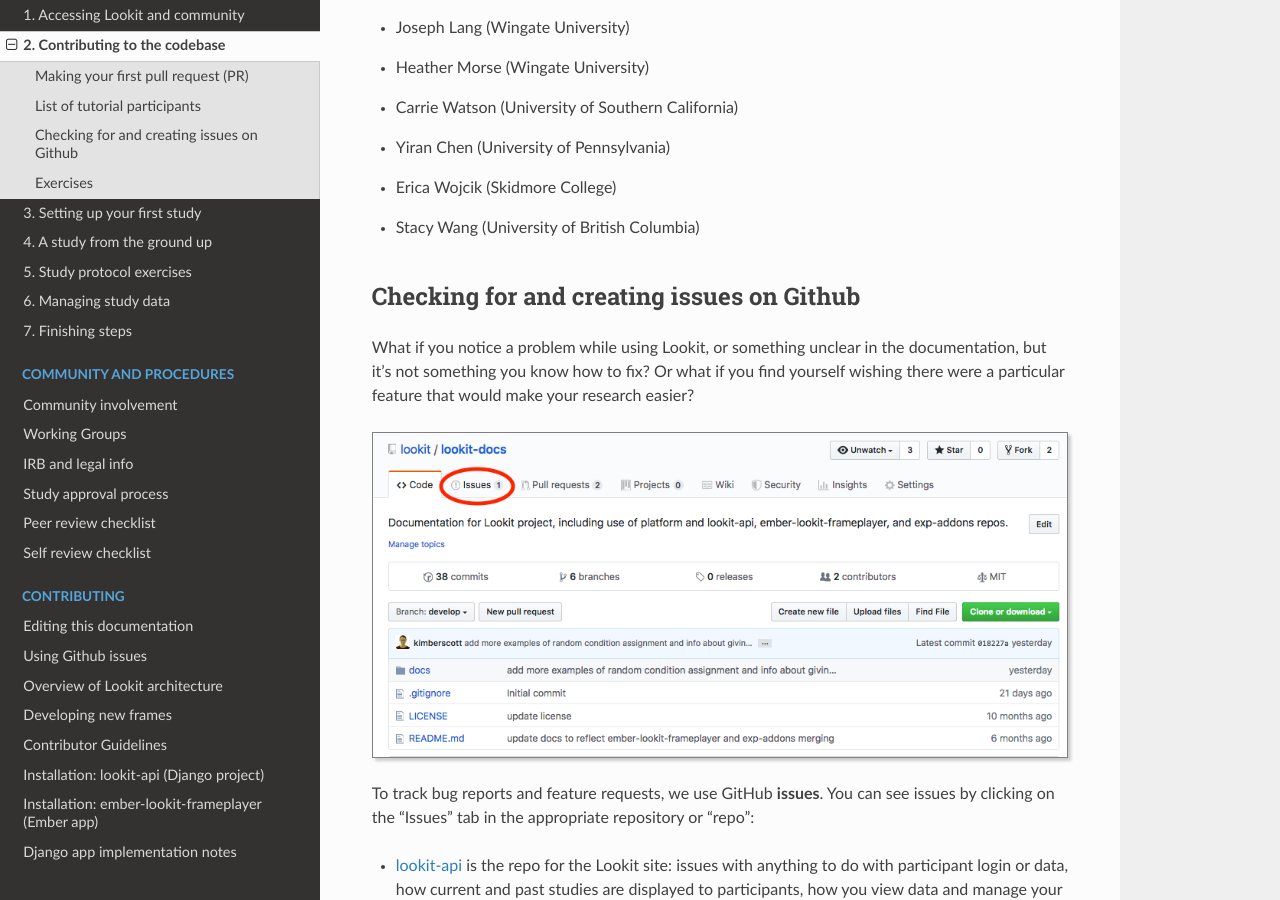
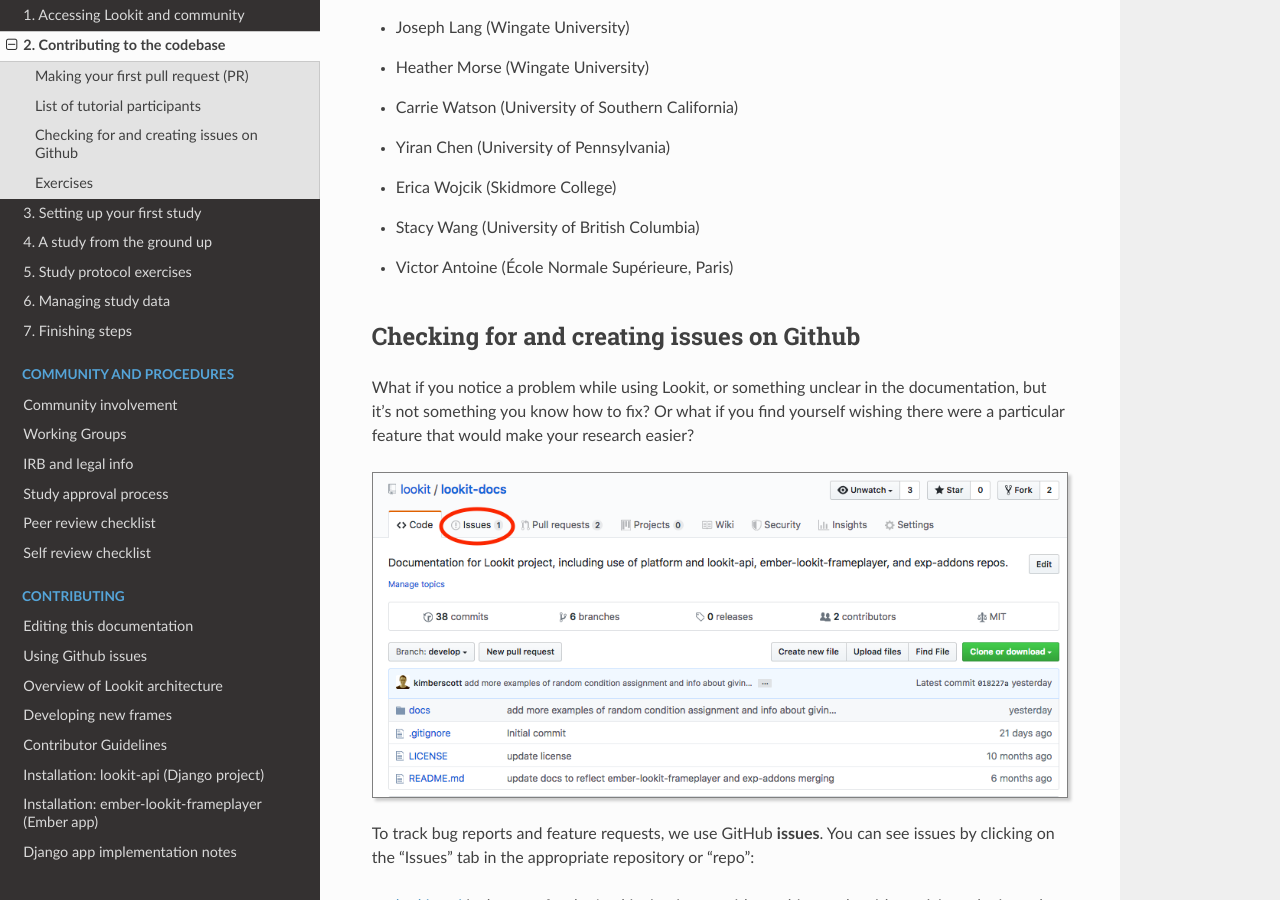
Before and after one commit to lookit/lookit-docs, a Sphinx documentation site: the page built from docs/source/tutorial-contributing.rst, in a window 1280 px wide and 900 px high, scrolled down 9713 px. Built offline with Sphinx 7.4.7 and the Read the Docs theme 2.0.0, drawn with Linux system fonts in a browser that asks for light colours.

Commit message:
Adding a tutorial participant
I added myself to the list of tutorial participants

```diff
--- a/docs/source/tutorial-contributing.rst
+++ b/docs/source/tutorial-contributing.rst
@@ -206,6 +206,7 @@
 - Yiran Chen (University of Pennsylvania)
 - Erica Wojcik (Skidmore College)
 - Stacy Wang (University of British Columbia)
+- Victor Antoine (École Normale Supérieure, Paris)
 
 .. _Github issues overview:
 
```
